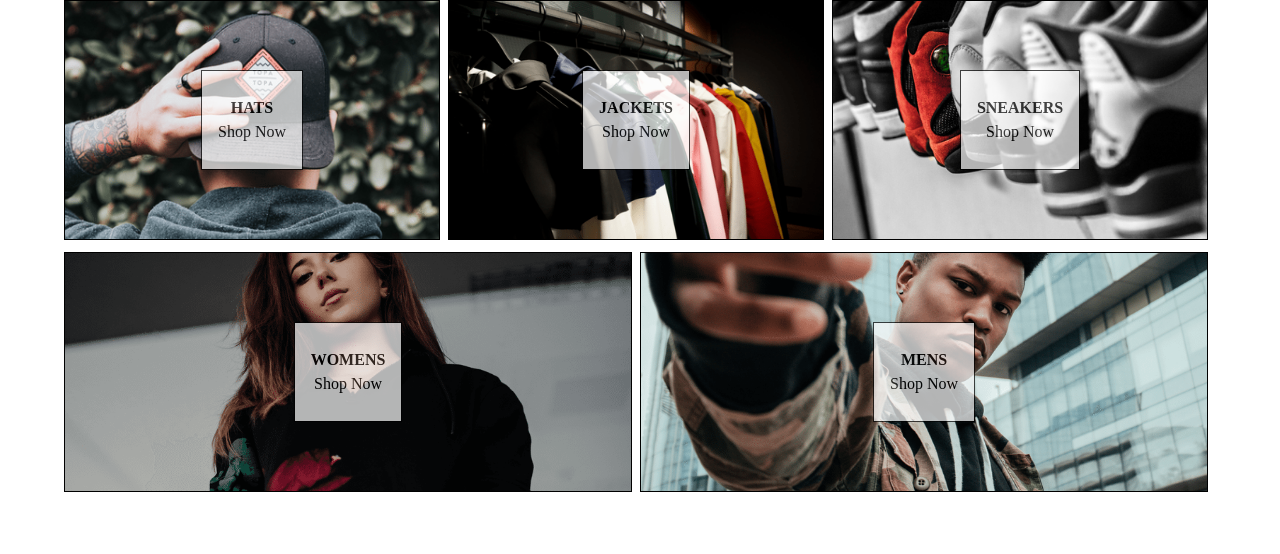
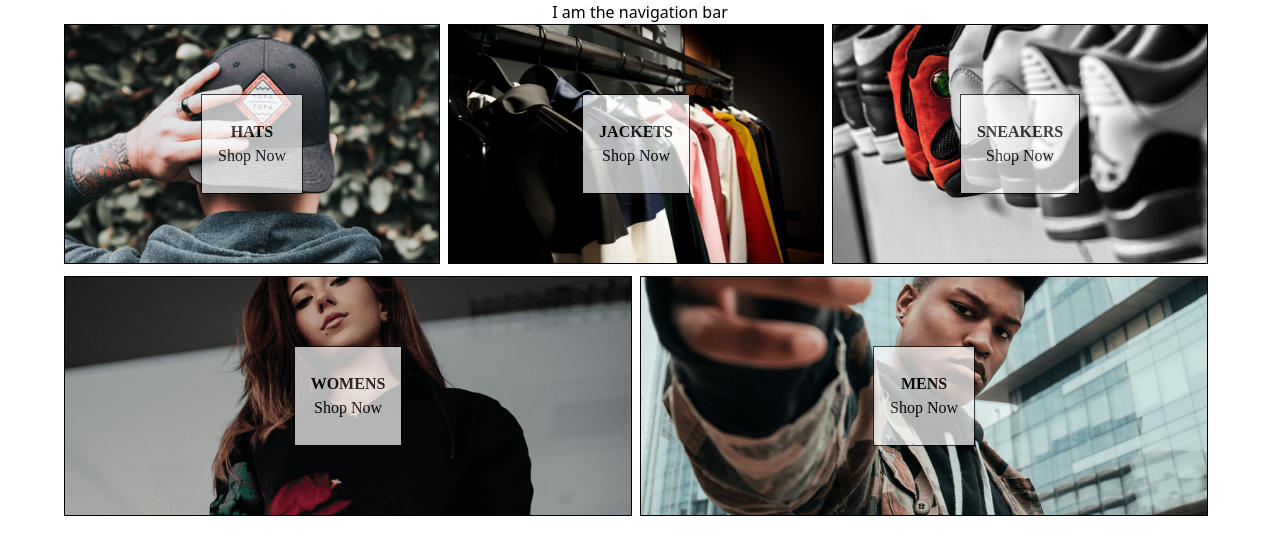
Before and after one commit to vwinder20/clothing-shop, a React (Vite) app: page / in a window 1280 px wide. Shown: the top 554 px of the page. Built offline with nearby package versions, Linux system fonts and the light colour scheme; data requests are answered from the project's data file; a web font is replaced by a local one.

Commit message:
added react-router

```diff
--- a/package.json
+++ b/package.json
@@ -13,7 +13,8 @@
   "dependencies": {
     "json-server": "^0.17.0",
     "react": "^18.2.0",
-    "react-dom": "^18.2.0"
+    "react-dom": "^18.2.0",
+    "react-router-dom": "^6.3.0"
   },
   "devDependencies": {
     "@types/react": "^18.0.15",
--- a/src/App.jsx
+++ b/src/App.jsx
@@ -1,21 +1,27 @@
 // Hooks and utils
-import { useEffect, useState } from "react";
-CategoryItem;
+import { Routes, Route, Outlet } from "react-router-dom";
 // Importing styles
 import "./App.css";
-import CategoryItem from "./components/CategoryItem";
-import Directory from "./components/Directory";
 // Importing components
-
+import Home from "./routes/Home";
+const Navigation = () => {
+  return (
+    <div className="w-full flex flex-col items-center">
+      <div>
+        <h1>I am the navigation bar</h1>
+      </div>
+      <Outlet />
+    </div>
+  );
+};
 const App = () => {
-  const [data, setData] = useState([]);
-  useEffect(() => {
-    fetch(" http://localhost:4000/categories")
-      .then((response) => response.json())
-      .then((respData) => setData(respData));
-  }, []);
-
-  return <Directory data={data} />;
+  return (
+    <Routes>
+      <Route path="/" element={<Navigation />}>
+        <Route index element={<Home />} />
+      </Route>
+    </Routes>
+  );
 };
 
 export default App;
--- a/src/main.jsx
+++ b/src/main.jsx
@@ -1,10 +1,12 @@
-import React from 'react'
-import ReactDOM from 'react-dom/client'
-import App from './App'
-import './index.css'
-
-ReactDOM.createRoot(document.getElementById('root')).render(
+import React from "react";
+import ReactDOM from "react-dom/client";
+import App from "./App";
+import "./index.css";
+import { BrowserRouter } from "react-router-dom";
+ReactDOM.createRoot(document.getElementById("root")).render(
   <React.StrictMode>
-    <App />
+    <BrowserRouter>
+      <App />
+    </BrowserRouter>
   </React.StrictMode>
-)
+);
--- /dev/null
+++ b/src/routes/Home/Home.jsx
@@ -0,0 +1,16 @@
+import { useState, useEffect } from "react";
+import Directory from "../../components/Directory";
+// Importing components
+
+const Home = () => {
+  const [data, setData] = useState([]);
+  useEffect(() => {
+    fetch(" http://localhost:4000/categories")
+      .then((response) => response.json())
+      .then((respData) => setData(respData));
+  }, []);
+
+  return <Directory data={data} />;
+};
+
+export default Home;
--- /dev/null
+++ b/src/routes/Home/index.js
@@ -0,0 +1 @@
+export { default } from "./Home.jsx";
```
Also changed, not shown: 1 other file (tests, documents, lock files or other folders).
